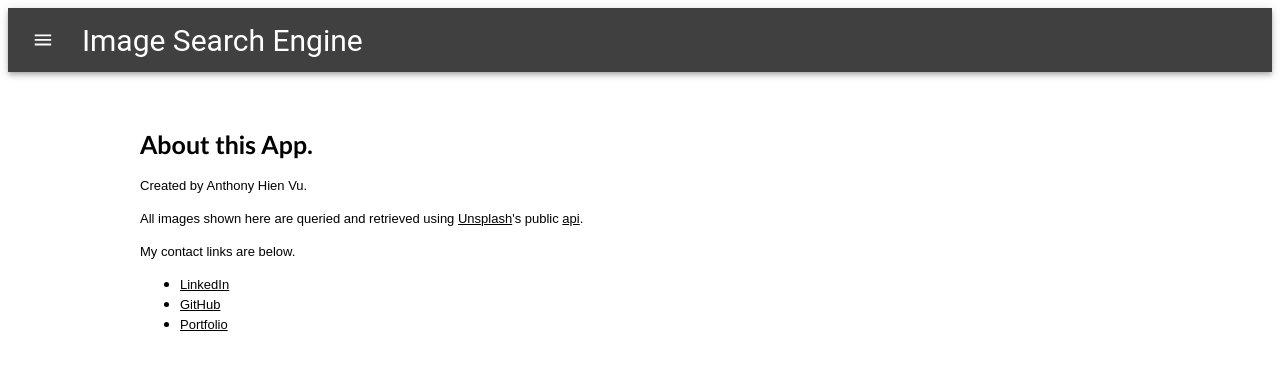
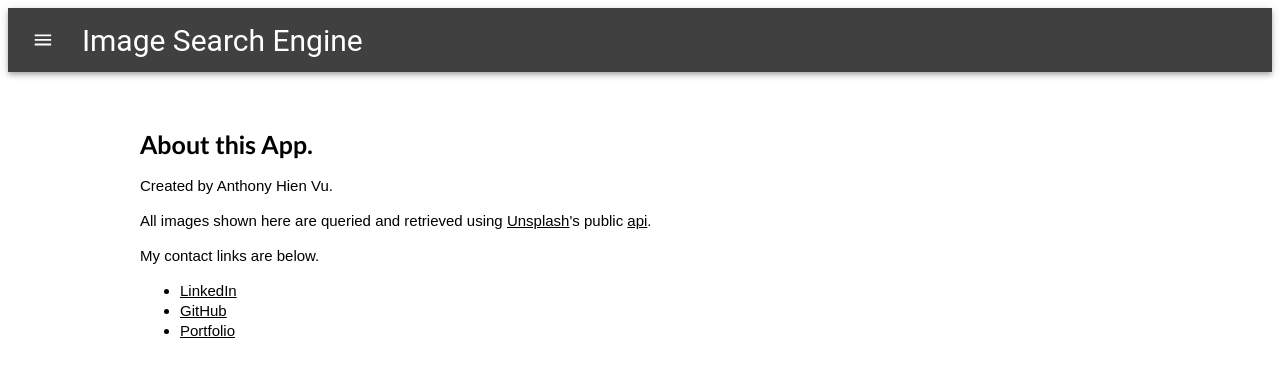
Before and after one commit to AVu120/image-search-engine, a React app in the folder client/: page /about in a window 1280 px wide. Shown: the top 374 px of the page. Built offline with nearby package versions, Linux system fonts and the light colour scheme.

Commit message:
Final styling changes.

```diff
--- a/client/src/App.css
+++ b/client/src/App.css
@@ -1,3 +1,4 @@
+/* Global styles go here. */
 * {
   font-size: 10px;
 }
@@ -16,12 +17,12 @@ a:visited {
   color: black;
 }
 
+li,
 li a,
 p a,
 p {
   font-size: 1.5rem;
   line-height: 2rem;
-  font-size: 1.3rem;
   font-family: Arial, Helvetica, sans-serif;
 }
 
@@ -34,9 +35,3 @@ p a {
   font-size: 2.5rem;
   font-family: "Gill Sans", "Gill Sans MT", "Trebuchet MS", sans-serif;
 }
-
-.text {
-  font-size: 1.3rem;
-  text-align: center;
-  font-family: Arial, Helvetica, sans-serif;
-}
--- a/client/src/components/Search/ImageGrid.js
+++ b/client/src/components/Search/ImageGrid.js
@@ -34,10 +34,10 @@ const ImageGrid = ({
         dataLength={shownImages.length}
         next={showMoreImages}
         hasMore={shownImages.length < images.length}
-        loader={<p className="text">Loading...</p>}
+        loader={<p className={css.centered}>Loading...</p>}
         endMessage={
           images.length ? (
-            <p className="text">
+            <p className={css.centered}>
               Loading complete. It may take some time for all images to
               completely appear.
             </p>
@@ -58,7 +58,7 @@ const ImageGrid = ({
                     src={image.user.profile_image?.small}
                     className={classes.profileAvatar}
                   />
-                  <p className="text">{image.user?.name}</p>
+                  <p className={css.centered}>{image.user?.name}</p>
                 </a>
                 <img
                   alt={image.alt_description}
@@ -95,9 +95,9 @@ const ImageGrid = ({
               </div>
             ))
           ) : isLoading ? (
-            <p className="text">Loading...</p>
+            <p className={css.centered}>Loading...</p>
           ) : receivedResponse ? (
-            <p className="text">
+            <p className={css.centered}>
               No images found. Try again with different word(s).
             </p>
           ) : null}
--- a/client/src/pages/About/About.module.css
+++ b/client/src/pages/About/About.module.css
@@ -7,4 +7,5 @@
 
 .about_text {
   text-align: start;
+  line-height: 2rem;
 }
--- a/client/src/pages/Instructions/Instructions.js
+++ b/client/src/pages/Instructions/Instructions.js
@@ -5,7 +5,7 @@ const Instructions = () => {
   return (
     <div className={css.instructions}>
       <h1 className="title">Instructions</h1>
-      <ol className={`text ${css.instructions_list}`}>
+      <ol>
         <li>Go to search page.</li>
         <li>
           Enter keywords/tags relating to the images you want to see. If you're
--- a/client/src/pages/Instructions/Instructions.module.css
+++ b/client/src/pages/Instructions/Instructions.module.css
@@ -4,12 +4,3 @@
   padding: 40px;
   height: 100vh;
 }
-
-.instructions_list {
-  line-height: 2rem;
-  text-align: start;
-}
-
-li {
-  font-size: 1.5rem;
-}
--- a/client/src/pages/Search/Search.module.css
+++ b/client/src/pages/Search/Search.module.css
@@ -110,3 +110,7 @@
   position: relative;
   right: 5px;
 }
+
+.centered {
+  text-align: center;
+}
```
